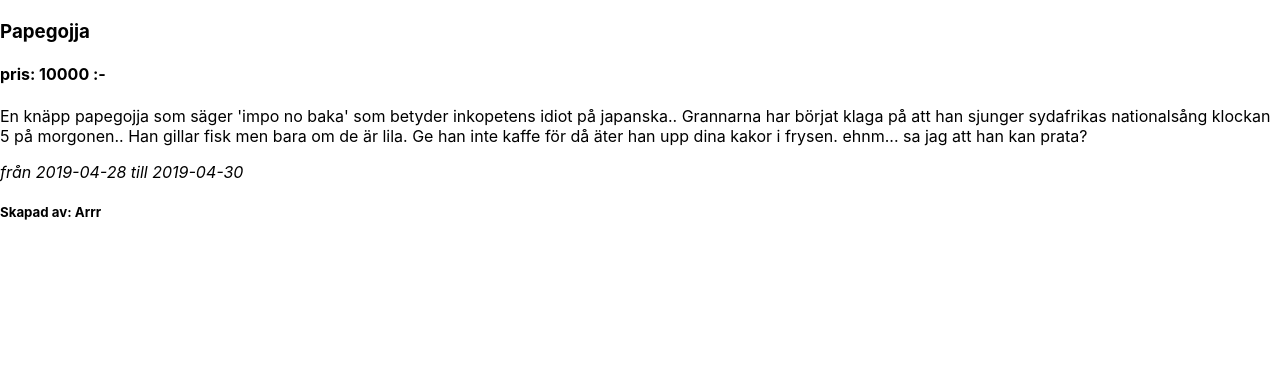
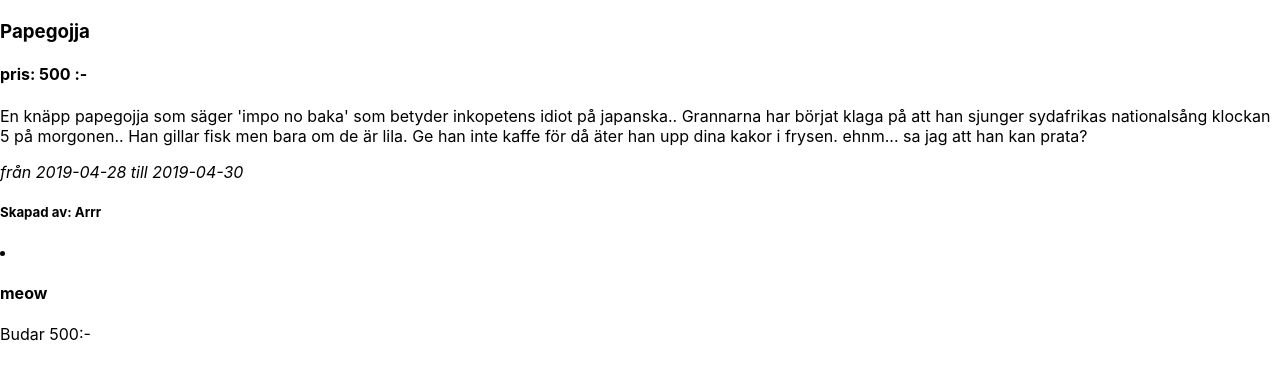
Before and after one commit to jimmyhornstrom/AuctionNakowski, a React (Create React App) app in the folder auction-app/: page / in a window 1280 px wide. Shown: the part 229-608 px from the top of the page. Built offline with nearby package versions, Linux system fonts and the light colour scheme; no server answers.

Commit message:
gammal auktions högsta bud visas

```diff
--- a/auction-app/src/Components/ViewActiveAuction/ActiveAuction.js
+++ b/auction-app/src/Components/ViewActiveAuction/ActiveAuction.js
@@ -22,16 +22,17 @@ export default function ActiveAuction() {//{auction}
 
     const {bids} = useContext(BidContext);
     const accuratePrice =  bids.length ? (Math.max.apply(Math, bids.map(function(bid) { return bid.Summa; }))) : (auction.Utropspris);
-    //const status = dates.compare(auction.SlutDatum, new Date()) === -1 || dates.compare(auction.StartDatum  , new Date()) === 1 ? ("Auktionen är stängd") : ("Auktionen är öppen");
     const start = new Date(auction.StartDatum);
     const slut = new Date(auction.SlutDatum);
     const status = slut < new Date() || start > new Date() ? ("Auktionen är stängd") : ("Auktionen är öppen");
-    let highestBid;
 
+    let newbids = [...bids];
+    newbids.sort(function(a, b){return  b.Summa-a.Summa });
+    let highestBid = newbids[0];
     return slut < new Date() || start > new Date() ? (
         <React.Fragment>
             <AuctionInfo auction={auction} price={accuratePrice} status={status}/>
-            {/* <BidInfo bid={highestBid} /> */}
+            <BidInfo bid={highestBid} />
         </React.Fragment>
     ) : (
         <React.Fragment>
@@ -40,14 +41,4 @@ export default function ActiveAuction() {//{auction}
             <BidList auctionID={auction.AuktionID} />
         </React.Fragment>
     )
-
-
-
-    // return (
-    //     <React.Fragment>
-    //         <AuctionInfo auction={auction} price={accuratePrice} status={status}/>
-    //         <MakeBidForm highestBet={accuratePrice} auctionID={auction.AuktionID}/>
-    //         <BidList auctionID={auction.AuktionID} />
-    //     </React.Fragment>
-    // )
 }
--- a/auction-app/src/Context/BidContext.js
+++ b/auction-app/src/Context/BidContext.js
@@ -4,9 +4,8 @@ import {GetBidData} from '../Repositorys/BidAPIRepository';
 export const BidContext = createContext();
 
 const BidContextProvider = (props) => {
-    const testdata = {BudID: 1, Summa: 10000, AuktionID: 4604, Budgivare: "nolife"};
-
-    const [bids, setBids] = useState([testdata]);
+    const testdata = [{BudID: 1, Summa: 10, AuktionID: 4604, Budgivare: "nolife"},{BudID: 2, Summa: 500, AuktionID: 4604, Budgivare: "meow"}];
+    const [bids, setBids] = useState([...testdata]);
 
     const addBid = (Summa, AuktionID, Budgivare) => {
         //TODO: skicka en post till apiet(repot) också
```
